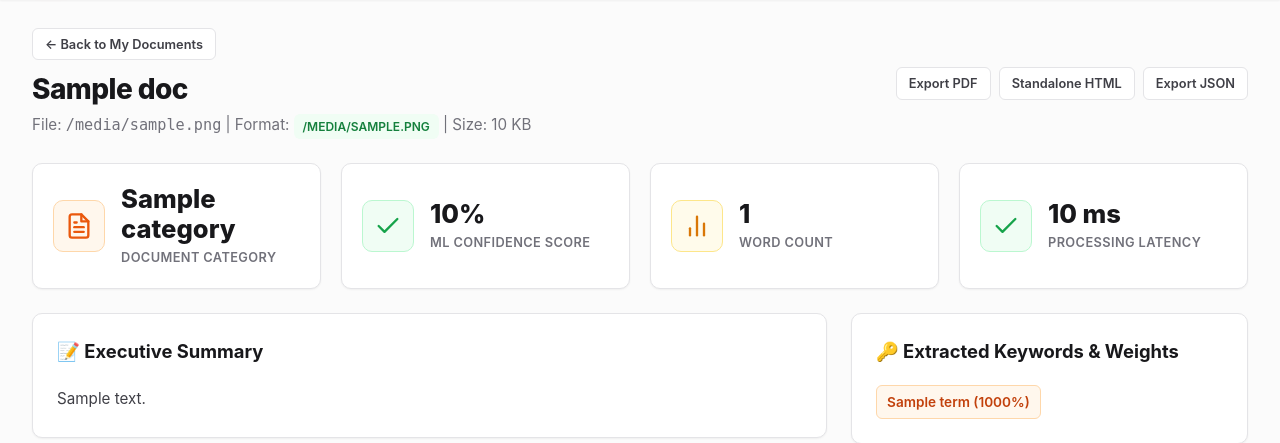
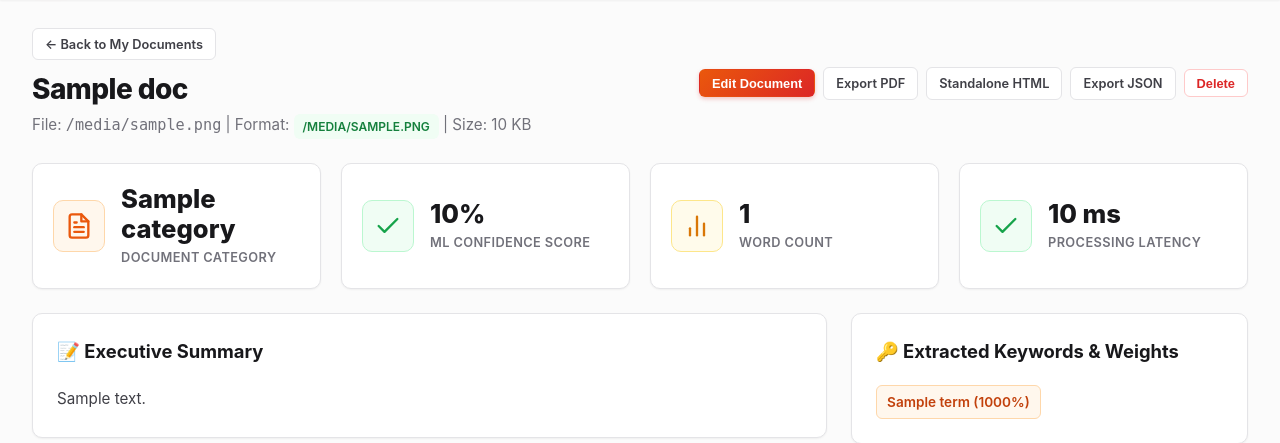
Before and after one commit to Tassuu7/project-12-Production-Grade-Intelligent-Document-Processing-Analysis-Platform, a FastAPI app: template app/templates/user/document_detail.html in a window 1280 px wide. Shown: the part 68-511 px from the top of the page. Run offline with FastAPI, Linux system fonts and the light colour scheme; the template is opened without the code that fills it: most values are stand-ins (such as "Sample title", 1, 10 or a date in 2020).

Commit message:
fix(ui): ensure robust document editing and deletion across user views

```diff
--- a/app/static/js/app.js
+++ b/app/static/js/app.js
@@ -1,12 +1,10 @@
-/* Core Application Client and Session Management */
+/* Core Application Client, Session Management & Document Actions */
 
 const API = {
     getToken() {
-        // 1. First check tab-isolated sessionStorage
         const tabToken = sessionStorage.getItem('token');
         if (tabToken) return tabToken;
 
-        // 2. Check role-specific localStorage based on current URL path
         if (window.location.pathname.startsWith('/admin')) {
             return localStorage.getItem('admin_token') || localStorage.getItem('token');
         }
@@ -117,25 +115,34 @@ document.addEventListener('DOMContentLoaded', () => {
     });
 });
 
+// Document Edit Modal Handlers
+function openEditModalFromEl(btn) {
+    if (!btn) return;
+    const docId = btn.getAttribute('data-id');
+    const docTitle = btn.getAttribute('data-title');
+    const docCategory = btn.getAttribute('data-category');
+    openEditModal(docId, docTitle, docCategory);
+}
 
-// Global Document Edit & Delete Helpers
 function openEditModal(docId, currentTitle, currentCategory) {
     const modal = document.getElementById('edit-doc-modal');
     if (!modal) return;
-    document.getElementById('edit-doc-id').value = docId;
+
+    document.getElementById('edit-doc-id').value = docId || '';
     document.getElementById('edit-doc-title').value = currentTitle || '';
 
     const catSelect = document.getElementById('edit-doc-category');
     if (catSelect && currentCategory) {
         let matched = false;
+        const norm = currentCategory.toLowerCase().trim();
         for (let opt of catSelect.options) {
-            if (opt.value.toLowerCase() === currentCategory.toLowerCase() || opt.text.toLowerCase() === currentCategory.toLowerCase()) {
+            if (opt.value.toLowerCase().trim() === norm || opt.text.toLowerCase().trim() === norm) {
                 opt.selected = true;
                 matched = true;
                 break;
             }
         }
-        if (!matched) {
+        if (!matched && currentCategory) {
             const opt = new Option(currentCategory, currentCategory, true, true);
             catSelect.add(opt);
         }
@@ -149,7 +156,7 @@ function closeEditModal() {
 }
 
 async function submitDocumentEdit(e) {
-    e.preventDefault();
+    if (e && e.preventDefault) e.preventDefault();
     const docId = document.getElementById('edit-doc-id').value;
     const title = document.getElementById('edit-doc-title').value.trim();
     const category = document.getElementById('edit-doc-category').value;
@@ -161,8 +168,10 @@ async function submitDocumentEdit(e) {
     }
 
     try {
-        btn.disabled = true;
-        btn.innerText = 'Saving...';
+        if (btn) {
+            btn.disabled = true;
+            btn.innerText = 'Saving...';
+        }
 
         await API.request(`/api/v1/documents/${docId}`, {
             method: 'PUT',
@@ -175,13 +184,23 @@ async function submitDocumentEdit(e) {
     } catch (err) {
         showToast(err.message || 'Failed to update document.', 'error');
     } finally {
-        btn.disabled = false;
-        btn.innerText = 'Save Changes';
+        if (btn) {
+            btn.disabled = false;
+            btn.innerText = 'Save Changes';
+        }
     }
 }
 
+// Document Delete Handlers
+function deleteDocumentFromEl(btn) {
+    if (!btn) return;
+    const docId = btn.getAttribute('data-id');
+    const docTitle = btn.getAttribute('data-title') || 'this document';
+    deleteDocument(docId, docTitle);
+}
+
 async function deleteDocument(docId, docTitle) {
-    if (!confirm(`Are you sure you want to delete "${docTitle}"?`)) {
+    if (!confirm(`Are you sure you want to delete "${docTitle}"? This action cannot be undone.`)) {
         return;
     }
 
@@ -189,12 +208,18 @@ async function deleteDocument(docId, docTitle) {
         await API.request(`/api/v1/documents/${docId}`, {
             method: 'DELETE'
         });
-        showToast(`Document "${docTitle}" deleted.`, 'success');
+        showToast(`Document "${docTitle}" deleted successfully.`, 'success');
         const row = document.getElementById(`doc-row-${docId}`);
         if (row) {
             row.remove();
         } else {
-            setTimeout(() => window.location.reload(), 500);
+            setTimeout(() => {
+                if (window.location.pathname.startsWith('/documents/')) {
+                    window.location.href = '/documents';
+                } else {
+                    window.location.reload();
+                }
+            }, 600);
         }
     } catch (err) {
         showToast(err.message || 'Failed to delete document.', 'error');
--- a/app/templates/base.html
+++ b/app/templates/base.html
@@ -119,22 +119,7 @@
     <div id="toast-container"></div>
     <script src="/static/js/app.js"></script>
     <script src="/static/js/charts.js"></script>
-    <script>
-    async function deleteDocument(id, title) {
-        if (!confirm(`Are you sure you want to delete '${title}'? This action cannot be undone.`)) {
-            return;
-        }
-        try {
-            await API.request(`/api/v1/documents/${id}`, { method: 'DELETE' });
-            showToast(`Document '${title}' deleted successfully.`, 'success');
-            const row = document.getElementById(`doc-row-${id}`);
-            if (row) row.remove();
-            setTimeout(() => window.location.reload(), 800);
-        } catch (err) {
-            showToast(err.message, 'error');
-        }
-    }
-    </script>
+
     {% block extra_js %}{% endblock %}
 </body>
 </html>
--- a/app/templates/user/dashboard.html
+++ b/app/templates/user/dashboard.html
@@ -92,8 +92,8 @@
                         <td>
                             <div style="display: flex; gap: 0.35rem;">
                                 <a href="/documents/{{ doc.id }}" class="btn btn-sm btn-secondary">Inspect</a>
-                                <button type="button" class="btn btn-sm btn-secondary" onclick="openEditModal({{ doc.id }}, '{{ doc.title }}', '{{ doc.category or (doc.analysis_result.category_predicted if doc.analysis_result else "") }}')">Edit</button>
-                                <button type="button" class="btn btn-sm btn-secondary" style="color: #dc2626; border-color: #fecaca;" onclick="deleteDocument({{ doc.id }}, '{{ doc.title }}')">Delete</button>
+                                <button type="button" class="btn btn-sm btn-secondary" data-id="{{ doc.id }}" data-title="{{ doc.title | e }}" data-category="{{ (doc.category or (doc.analysis_result.category_predicted if doc.analysis_result else 'General')) | e }}" onclick="openEditModalFromEl(this)">Edit</button>
+                                <button type="button" class="btn btn-sm btn-secondary" style="color: #dc2626; border-color: #fecaca;" data-id="{{ doc.id }}" data-title="{{ doc.title | e }}" onclick="deleteDocumentFromEl(this)">Delete</button>
                             </div>
                         </td>
                     </tr>
--- a/app/templates/user/document_detail.html
+++ b/app/templates/user/document_detail.html
@@ -9,10 +9,12 @@
         <h1 class="page-title">{{ doc.title }}</h1>
         <p class="page-subtitle">File: <code>{{ doc.original_filename }}</code> | Format: <span class="badge badge-completed">{{ doc.file_type.upper() }}</span> | Size: {{ (doc.file_size_bytes / 1024)|round(1) }} KB</p>
     </div>
-    <div style="display: flex; gap: 0.5rem; align-items: center;">
+    <div style="display: flex; gap: 0.5rem; align-items: center; flex-wrap: wrap;">
+        <button type="button" class="btn btn-sm btn-primary" data-id="{{ doc.id }}" data-title="{{ doc.title | e }}" data-category="{{ (doc.category or (doc.analysis_result.category_predicted if doc.analysis_result else 'General')) | e }}" onclick="openEditModalFromEl(this)">Edit Document</button>
         <a href="/api/v1/reports/document/{{ doc.id }}?format=pdf" class="btn btn-sm btn-secondary">Export PDF</a>
         <a href="/api/v1/reports/document/{{ doc.id }}?format=html" target="_blank" class="btn btn-sm btn-secondary">Standalone HTML</a>
         <a href="/api/v1/reports/document/{{ doc.id }}?format=json" class="btn btn-sm btn-secondary">Export JSON</a>
+        <button type="button" class="btn btn-sm btn-secondary" style="color: #dc2626; border-color: #fecaca;" data-id="{{ doc.id }}" data-title="{{ doc.title | e }}" onclick="deleteDocumentFromEl(this)">Delete</button>
     </div>
 </div>
 
--- a/app/templates/user/documents.html
+++ b/app/templates/user/documents.html
@@ -47,8 +47,8 @@
                     <td>
                         <div style="display: flex; gap: 0.35rem;">
                             <a href="/documents/{{ doc.id }}" class="btn btn-sm btn-secondary">Inspect</a>
-                            <button type="button" class="btn btn-sm btn-secondary" onclick="openEditModal({{ doc.id }}, '{{ doc.title }}', '{{ doc.category or (doc.analysis_result.category_predicted if doc.analysis_result else "") }}')">Edit</button>
-                            <button type="button" class="btn btn-sm btn-secondary" style="color: #dc2626; border-color: #fecaca;" onclick="deleteDocument({{ doc.id }}, '{{ doc.title }}')">Delete</button>
+                            <button type="button" class="btn btn-sm btn-secondary" data-id="{{ doc.id }}" data-title="{{ doc.title | e }}" data-category="{{ (doc.category or (doc.analysis_result.category_predicted if doc.analysis_result else 'General')) | e }}" onclick="openEditModalFromEl(this)">Edit</button>
+                            <button type="button" class="btn btn-sm btn-secondary" style="color: #dc2626; border-color: #fecaca;" data-id="{{ doc.id }}" data-title="{{ doc.title | e }}" onclick="deleteDocumentFromEl(this)">Delete</button>
                         </div>
                     </td>
                 </tr>
```
